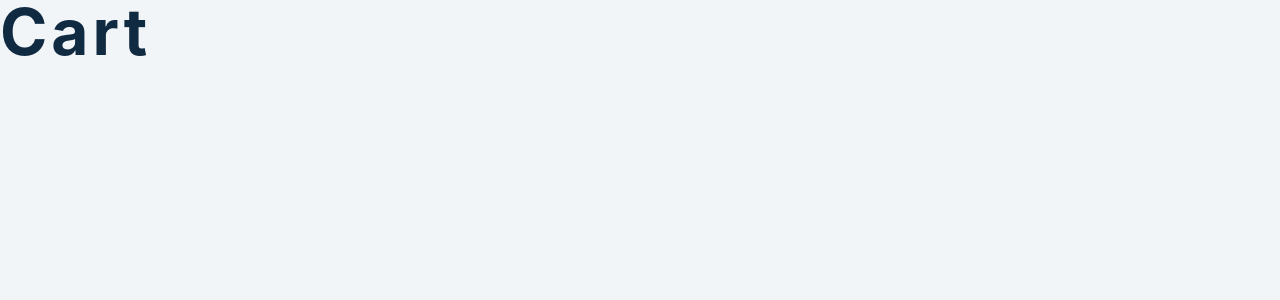
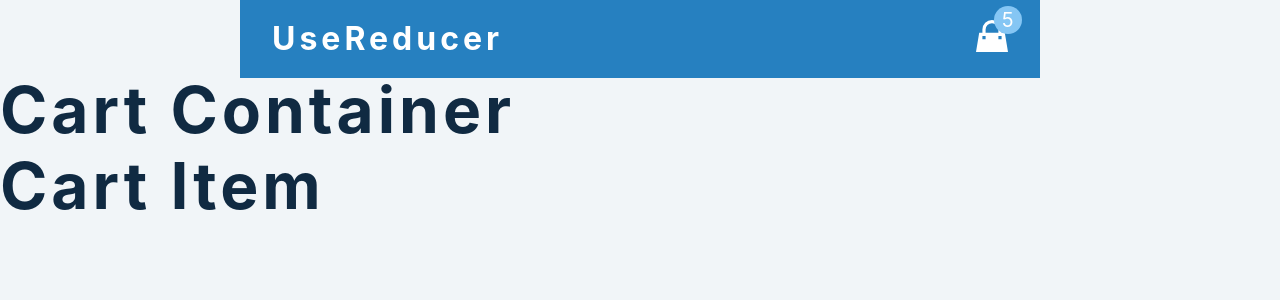
Before and after one commit to And4Web/ReactProject_22_Cart, a React (Create React App) app: page / in a window 1280 px wide. Shown: the top 300 px of the page. Built offline with nearby package versions, Linux system fonts and the light colour scheme.

Commit message:
basic navbar created

```diff
--- a/src/App.js
+++ b/src/App.js
@@ -1,13 +1,16 @@
 import React from 'react';
+import Navbar from './Navbar';
+import CartContainer from './CartContainer';
+
 import { useGlobalContext } from './context';
 
 function App() {
-  const data = useGlobalContext();
-  console.log({data})
+
   return (
-    <div >
-      <h1>Cart</h1>
-    </div>
+    <main >
+      <Navbar/>
+      <CartContainer/>
+    </main>
   );
 }
 
--- a/src/CartContainer.js
+++ b/src/CartContainer.js
@@ -1,9 +1,11 @@
 import React from 'react'
+import CartItem from './CartItem';
 
 function CartContainer() {
   return (
     <div>
-
+      <h1>Cart container</h1>
+      <CartItem/>
     </div>
   )
 }
--- a/src/CartItem.js
+++ b/src/CartItem.js
@@ -3,7 +3,7 @@ import React from 'react'
 function CartItem() {
   return (
     <div>
-
+      <h1>Cart Item</h1>
     </div>
   )
 }
--- a/src/Navbar.js
+++ b/src/Navbar.js
@@ -1,11 +1,21 @@
-import React from 'react'
+import React from "react";
+import { useGlobalContext } from "./context";
 
 function Navbar() {
   return (
-    <div>
+    <nav className="nav-center">
+      <h3>useReducer</h3>
+      <div className="nav-container">
+        <svg xmlns="http://www.w3.org/2000/svg" viewBox="0 0 20 20">
+          <path d="M16 6v2h2l2 12H0L2 8h2V6a6 6 0 1 1 12 0zm-2 0a4 4 0 1 0-8 0v2h8V6zM4 10v2h2v-2H4zm10 0v2h2v-2h-2z" />
+        </svg>
 
-    </div>
-  )
+        <div className="amount-container">
+          <p className="total-amount">5</p>
+        </div>
+      </div>
+    </nav>
+  );
 }
 
-export default Navbar
+export default Navbar;
--- a/src/context.js
+++ b/src/context.js
@@ -1,10 +1,17 @@
-import React, { useContext } from 'react';
+import React, { useState, useReducer, useEffect, useContext } from 'react';
+import cartItems from './data';
 
+const url = "https://course-api.com/react-useReducer-cart-project";
 
 const AppContext = React.createContext();
 
+
 export const AppContextProvider = ({children}) => {
-  return <AppContext.Provider value="Hello">{children}</AppContext.Provider>
+  const [cart, setCart] = useState(cartItems);
+
+  return <AppContext.Provider value={{
+    cart,
+  }}>{children}</AppContext.Provider>
 }
 
 // custom useContext hook
```
